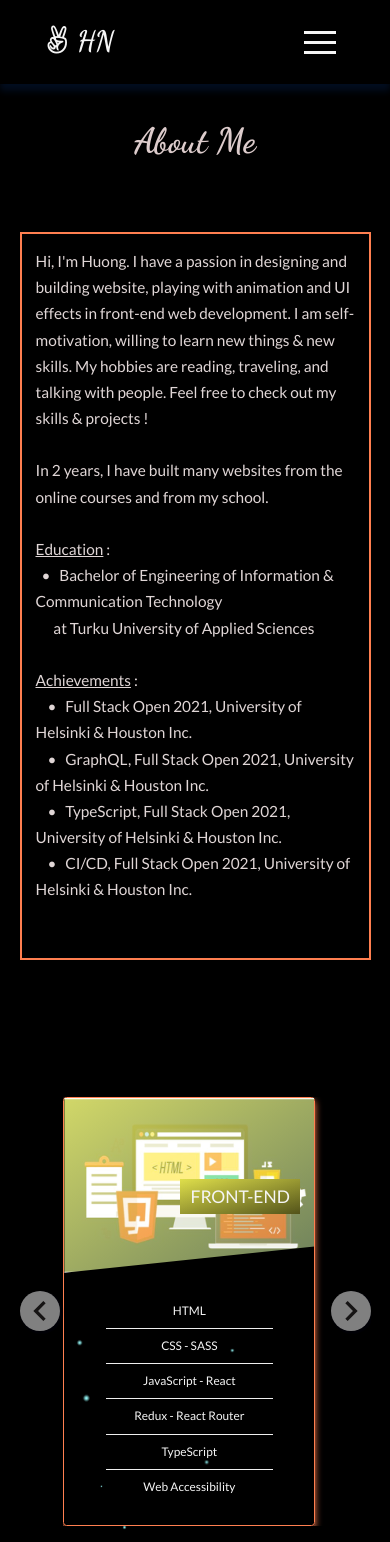
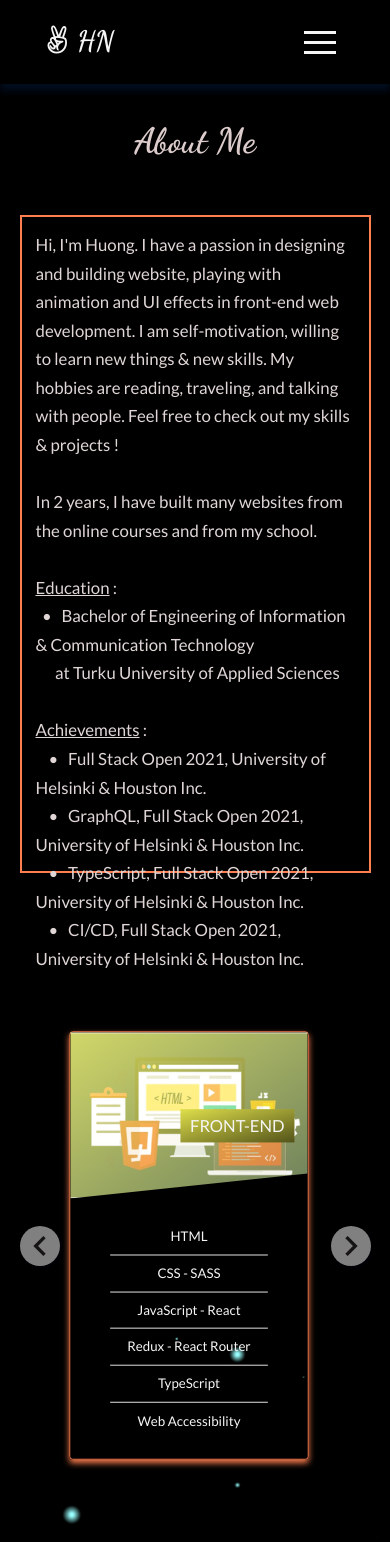
Before and after one commit to huongnguyen1709/my-porfolio-react, a React (Create React App) app: page /about in a window 390 px wide. Shown: the top 1542 px of the page. Built offline with nearby package versions, Linux system fonts and the light colour scheme.

Commit message:
modify responsive according to mobile

```diff
--- a/src/sass/components/_aboutcard.scss
+++ b/src/sass/components/_aboutcard.scss
@@ -89,6 +89,10 @@
 
   @media only screen and (max-width: $bp-medium) {
     margin-right: 5rem;
+  }
+
+  @media only screen and (max-width: $bp-small) {
+    transform: scale(0.95, 0.95);
   }
 
   // @media only screen and (max-width: $bp-extra-small) {
@@ -238,6 +242,10 @@
         font-size: 1.7rem;
       }
 
+      @media only screen and (max-width: $bp-small) {
+        font-size: 2rem;
+      }
+
       // @media only screen and (max-width: $bp-extra-small) {
       //   font-size: 2.5rem;
       // }
--- a/src/sass/layout/_layout.scss
+++ b/src/sass/layout/_layout.scss
@@ -33,7 +33,7 @@
   }
 
   @media only screen and (max-width: $bp-small) {
-    grid-template-rows: 15vh 115rem 70vh;
+    grid-template-rows: 13vh 105rem 75vh;
   }
 }
 
--- a/src/sass/sections/_about.scss
+++ b/src/sass/sections/_about.scss
@@ -32,6 +32,7 @@
   @media only screen and (max-width: $bp-small) {
     width: 90%;
     padding: 2rem;
+    font-size: 2.4rem;
   }
 }
 
--- a/src/sass/sections/_home.scss
+++ b/src/sass/sections/_home.scss
@@ -12,7 +12,6 @@
   }
 
   @media only screen and (max-width: $bp-small) {
-    // font-size: 3rem;
     margin: 0 auto auto auto;
     text-align: center;
   }
@@ -64,10 +63,6 @@
 
   @media only screen and (max-width: $bp-medium) {
     font-size: 4.5rem;
-  }
-
-  @media only screen and (max-width: $bp-small) {
-    // font-size: 4rem;
   }
 }
 
```
